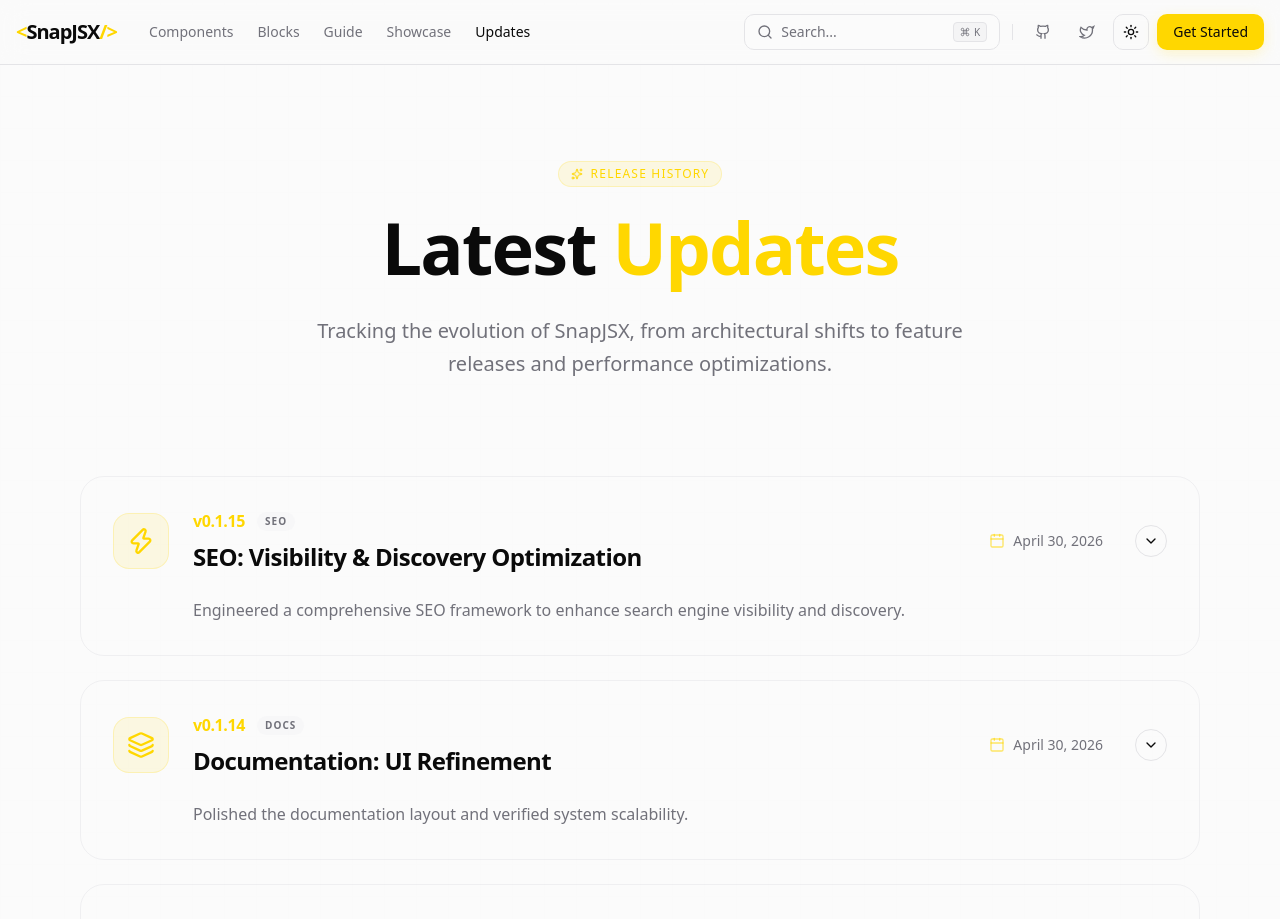
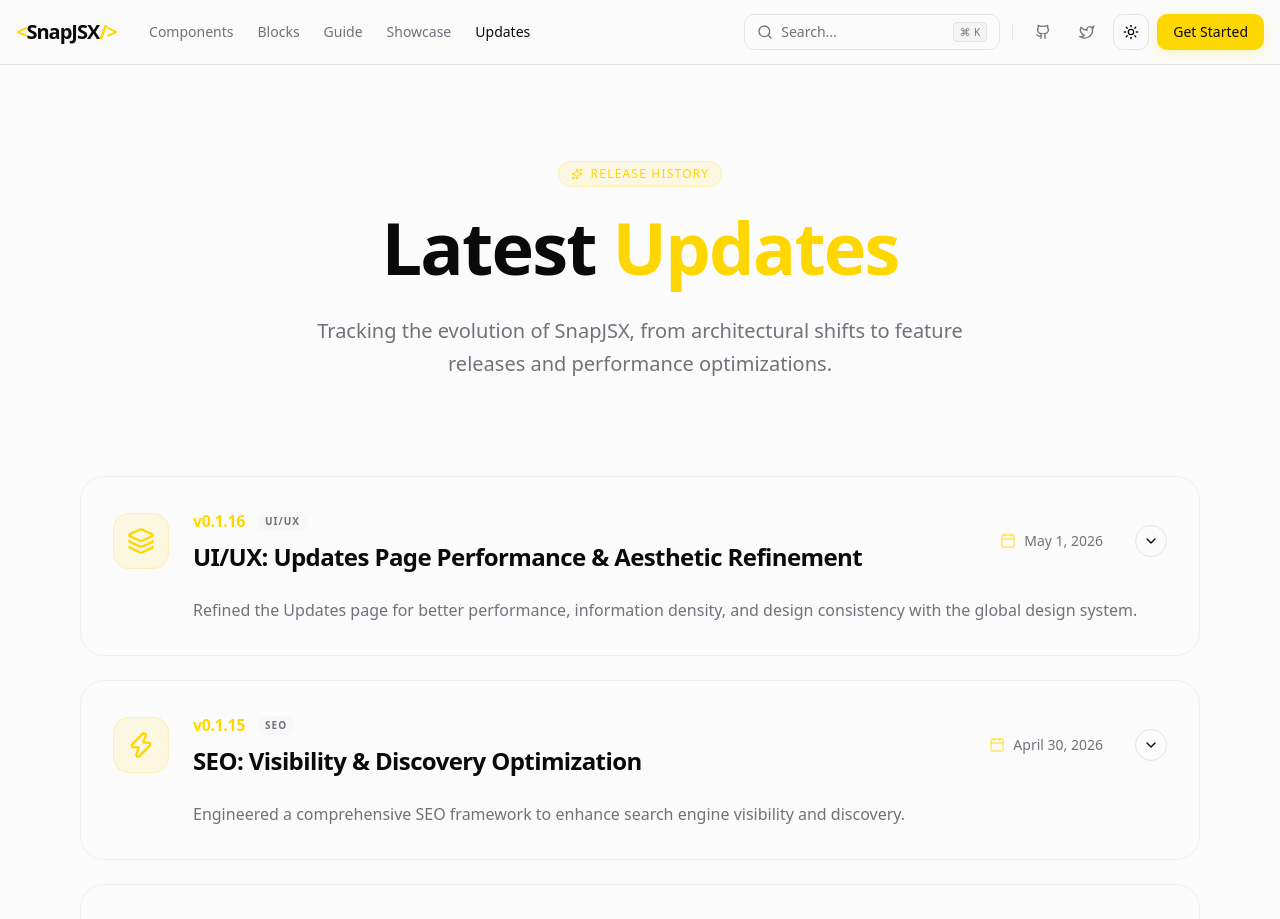
Before and after one commit to Gladiarn/SnapJSX, a Next.js app: page /updates in a window 1280 px wide. Shown: the top 919 px of the page. Built offline with nearby package versions, Linux system fonts and the light colour scheme.

Commit message:
feat(updates): add log entry for UI/UX refinements and performance optimizations

```diff
--- a/src/app/updates/updates-page-client.tsx
+++ b/src/app/updates/updates-page-client.tsx
@@ -14,10 +14,24 @@
 import { Pagination } from "@/components/ui/pagination";
 
 export function UpdatesPageClient() {
-  const updatesLog = useMemo(
-    () => [
-      {
-        version: "v0.1.15",
+  const updatesLog = useMemo(() => [
+    {
+      version: "v0.1.16",
+      date: "May 1, 2026",
+      title: "UI/UX: Updates Page Performance & Aesthetic Refinement",
+      summary: "Refined the Updates page for better performance, information density, and design consistency with the global design system.",
+      category: "UI/UX",
+      icon: Layers,
+      details: [
+        "Header Alignment: Restored centered header with typography strictly aligned to the Guides section.",
+        "Performance Tuning: Implemented useMemo for log data and optimized animation models to eliminate layout lag.",
+        "Layout Precision: Tightened vertical spacing between content cards and pagination.",
+        "Aesthetic Balance: Scaled down the global CTA section to improve visual hierarchy and professional density.",
+      ],
+    },
+    {
+      version: "v0.1.15",
+
         date: "April 30, 2026",
         title: "SEO: Visibility & Discovery Optimization",
         summary:
@@ -288,7 +302,7 @@
       </header>
 
       {/* Updates List */}
-      <div className="space-y-6 mb-16">
+      <div className="space-y-6">
         {paginatedUpdates.map((update) => {
           const Icon = update.icon || Zap;
           const isOpen = openItems[update.version];
```
